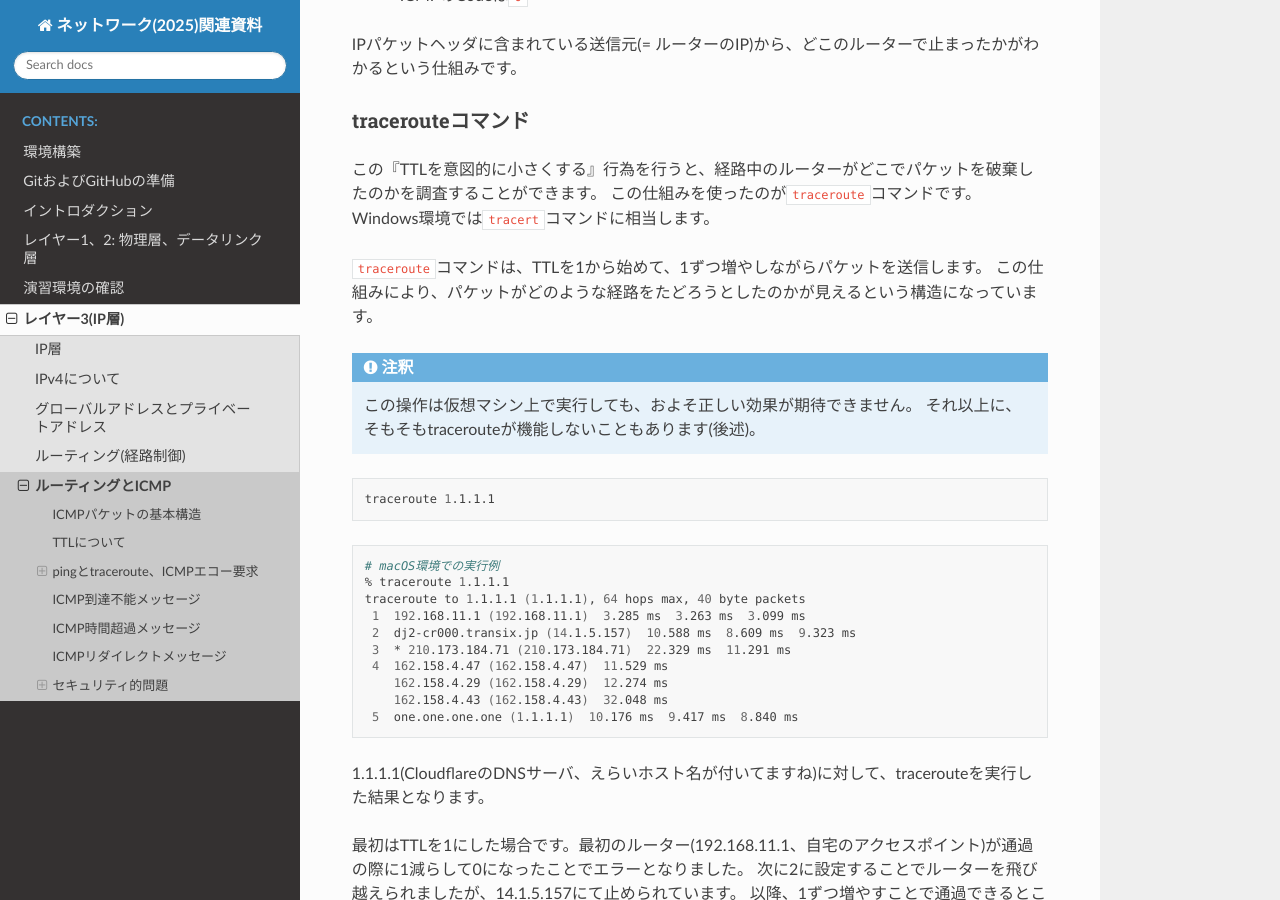
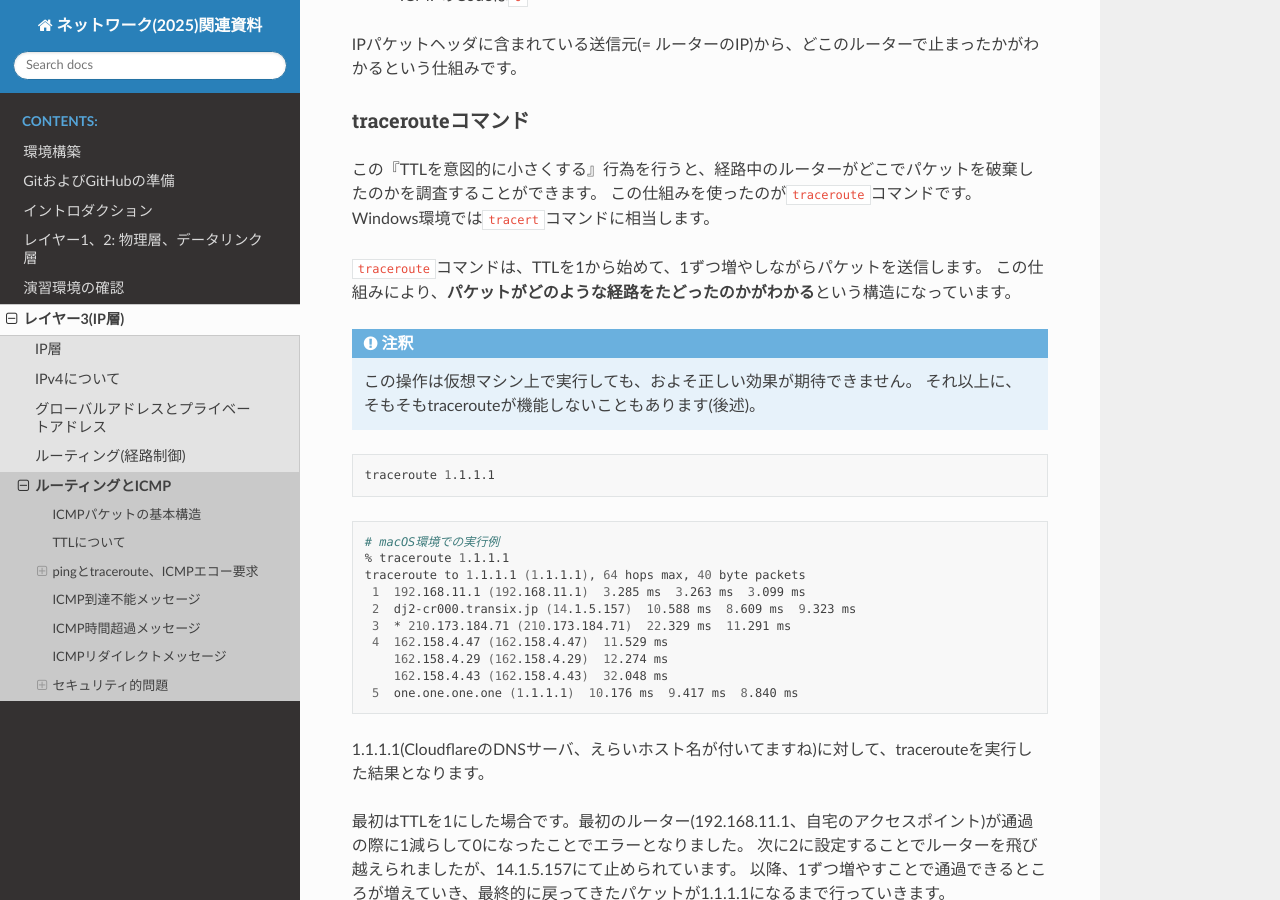
Before and after one commit to densuke/2025-network-doc, a Sphinx documentation site: the page built from source/ip/icmp.md, in a window 1280 px wide and 900 px high, scrolled down 4938 px. Built offline with Sphinx 7.4.7 and the Read the Docs theme 3.1.0, drawn with Linux system fonts in a browser that asks for light colours; pages that are not in the unit, such as notebooks, are missing from menus.

Commit message:
表現の修正

````diff
--- a/source/ip/icmp.md
+++ b/source/ip/icmp.md
@@ -211,7 +211,7 @@ IPパケットヘッダに含まれている送信元(= ルーターのIP)から
 Windows環境では`tracert`コマンドに相当します。
 
 `traceroute`コマンドは、TTLを1から始めて、1ずつ増やしながらパケットを送信します。
-この仕組みにより、パケットがどのような経路をたどろうとしたのかが見えるという構造になっています。
+この仕組みにより、**パケットがどのような経路をたどったのかがわかる**という構造になっています。
 
 ```{note}
 この操作は仮想マシン上で実行しても、およそ正しい効果が期待できません。
````
